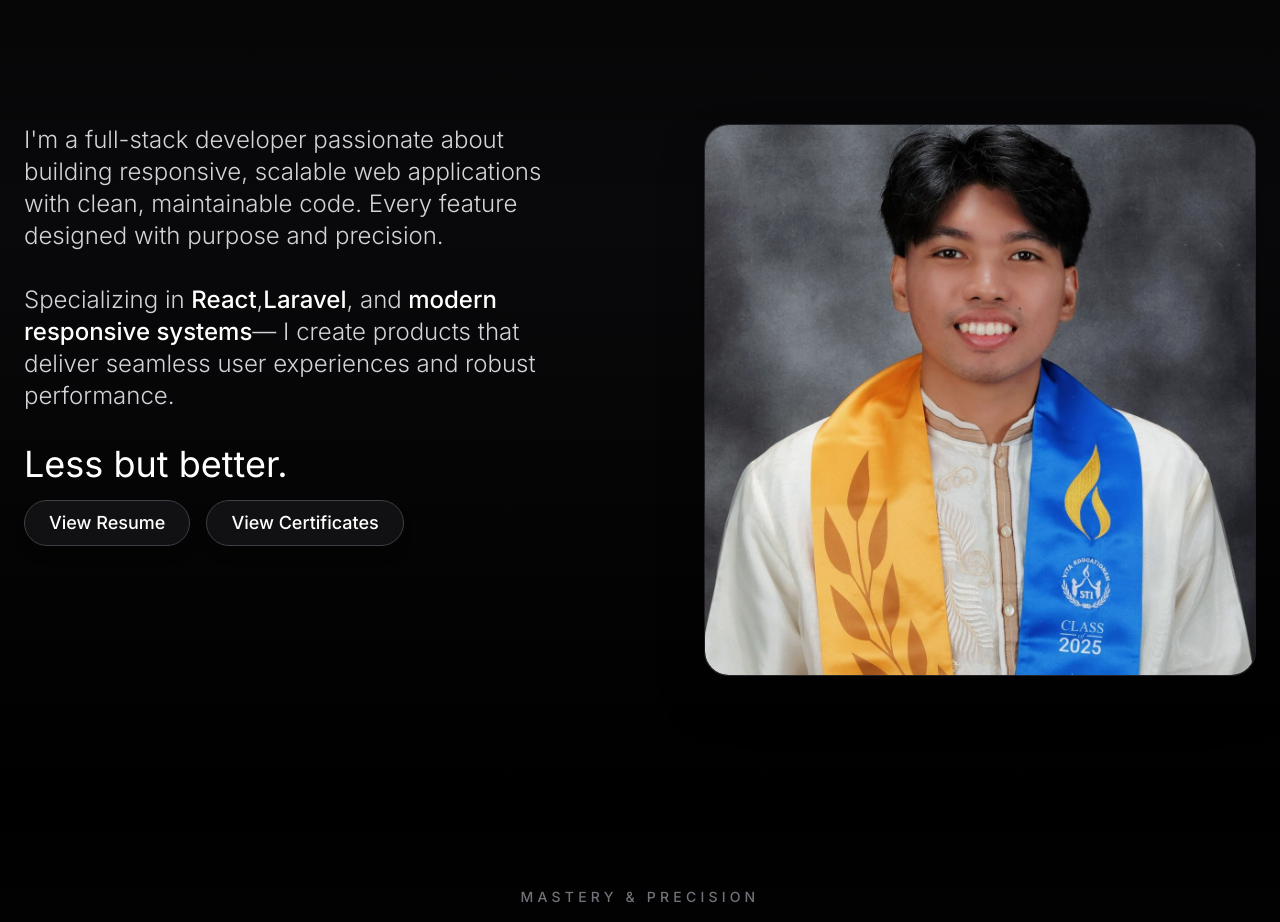
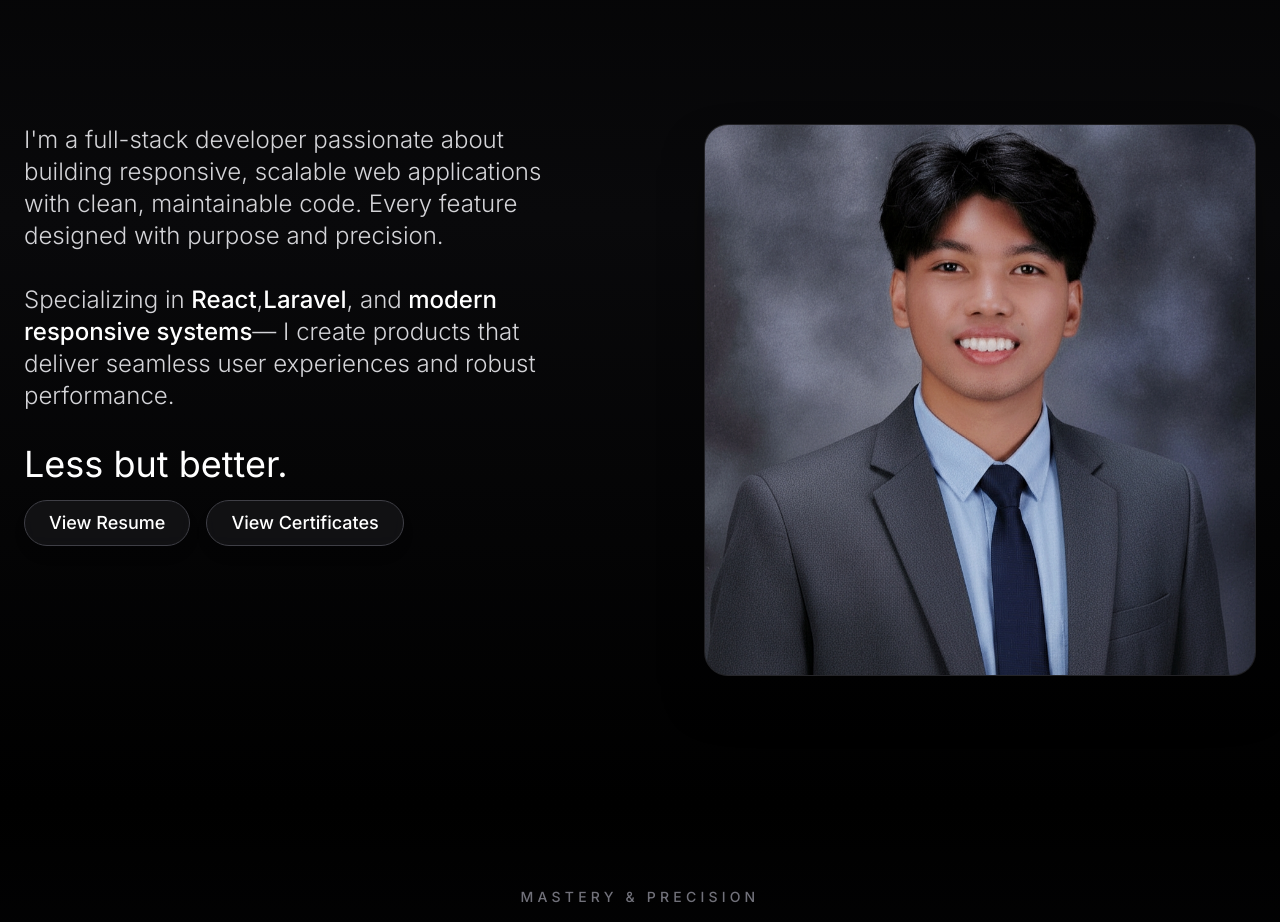
Before and after one commit to RCOA24/rcoa-portfolio, a React (Vite) app: page / in a window 1280 px wide. Shown: the part 2620-3542 px from the top of the page. Built offline with nearby package versions, Linux system fonts and the light colour scheme; no server answers.

Commit message:
Updated the Resume

```diff
--- a/src/components/About.jsx
+++ b/src/components/About.jsx
@@ -166,7 +166,7 @@
   }, [])
 
   const handleResumeClick = () => {
-    window.open(`${import.meta.env.BASE_URL}Rodney_Austria_Resume1_2025.pdf`, "_blank")
+    window.open(`${import.meta.env.BASE_URL}Rodney_Austria_Resume_2025.pdf`, "_blank")
   }
 
   const handleCertificatesClick = () => {
@@ -244,9 +244,9 @@
     <div className="absolute inset-0 bg-gradient-to-tr from-transparent via-zinc-700/10 to-transparent"></div>
     <div className="absolute inset-0 flex items-center justify-center">
       <img
-                  src="/images/Profile.jpg"
+        src="/images/FormalPicture.jpg"
         alt="Rodney Austria"
-                  className="w-full h-full object-cover rounded-3xl"
+        className="w-full h-full object-cover object-[center_20%]"
       />
     </div>
     <div className="absolute inset-0 bg-[radial-gradient(circle_at_50%_50%,rgba(255,255,255,0.03)_1px,transparent_1px)] bg-[length:32px_32px]"></div>
```
Also changed, not shown: public/images/FormalPicture.jpg (added), 1 other file (tests, documents, lock files or other folders). Lines whose indentation alone changed are shown as unchanged.
